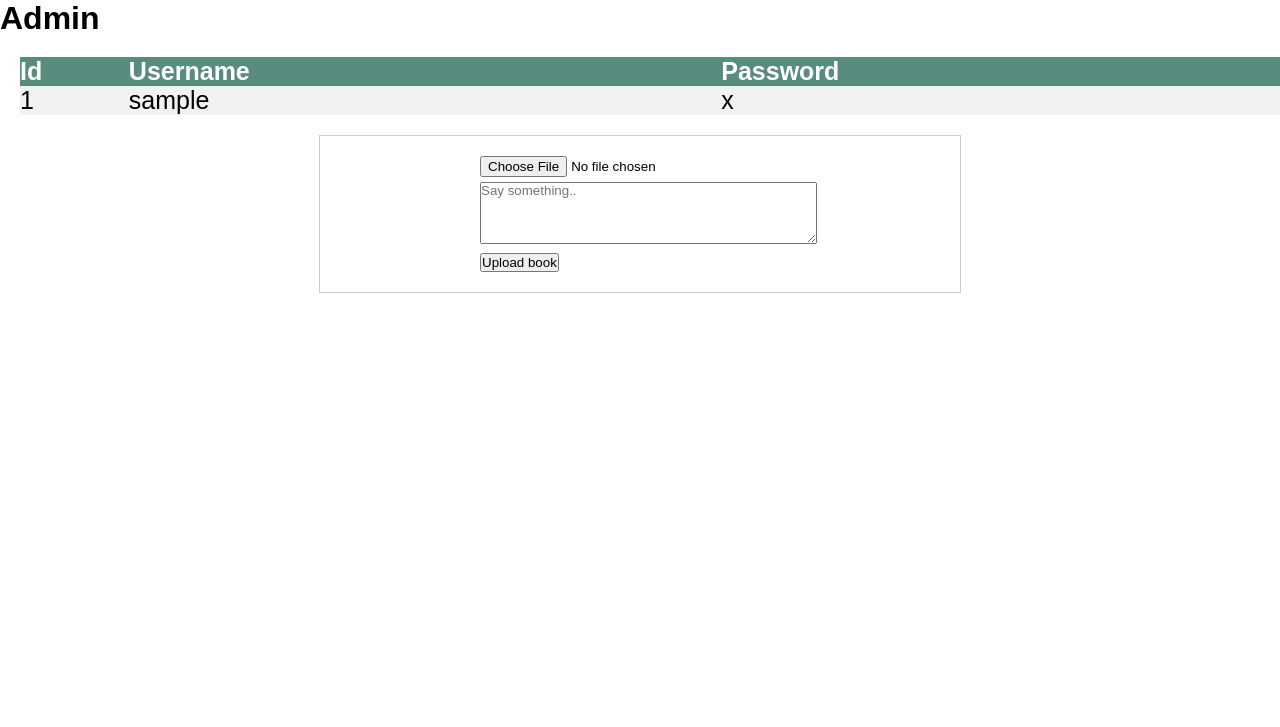
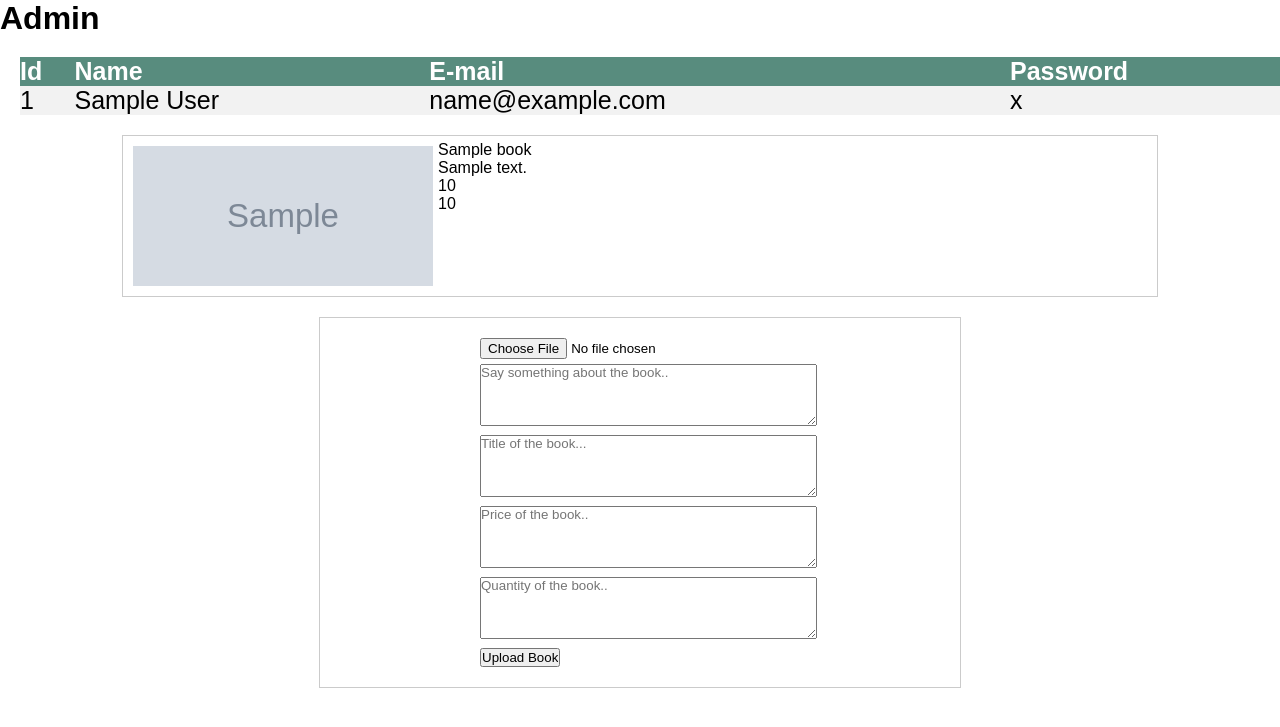
Before and after one commit to mnzjade/booksHaven, a PHP site: page /admin/index.php in a window 1280 px wide. Shown: the top 727 px of the page. Run offline with PHP 8.4, Linux system fonts and the light colour scheme; tables that the repository leaves empty or names only in its code hold one stand-in row (values such as "Sample post"); grey boxes marked "Sample" are stand-in pictures.

Commit message:
01-31-2021

```diff
--- /dev/null
+++ b/admin/index.php
@@ -0,0 +1,124 @@
+<!DOCTYPE html>
+<html lang="en" dir="ltr">
+  <head>
+    <meta charset="utf-8">
+    <link rel="stylesheet" href="css/styles.css">
+    <title>BooksHaven</title>
+  </head>
+  <body>
+
+    <h1>Admin</h1>
+
+    <table>
+      <tr>
+        <th>Id</th>
+        <th>Name</th>
+        <th>E-mail</th>
+        <th>Password</th>
+      </tr>
+
+      <?php
+      $msg = "";
+
+      // if upload button is pressed
+  if (isset($_POST['upload'])) {
+
+        // the path to store the uploaded image
+        $target = "../images/".basename($_FILES['book_image']['name']);
+
+        // connect to the database...
+        $db = mysqli_connect("localhost", "root", "", "bookshaven");
+
+        // get all the submitted data from the form
+        $book_title = $_POST['book_title'];
+        $book_qty = $_POST['book_qty'];
+        $book_price = $_POST['book_price'];
+        $book_desc = $_POST['book_desc'];
+        $book_image = $_FILES['book_image']['name'];
+
+
+
+        $sql = "INSERT INTO books (book_title, book_qty, book_price, book_desc, book_image) VALUES ('$book_title', '$book_qty', '$book_price', '$book_desc', '$book_image')";
+        mysqli_query($db, $sql); //stores the submitted data into the database table: books
+
+        //MOVE THE UPLOADED IMAGE INTO FOLDER
+        if (move_uploaded_file($_FILES['book_image']['tmp_name'], $target)) {
+          $msg = "Image uploades successfully";
+        } else {
+          $msg = "There was a problem uploading image";
+        }
+
+
+      }
+      // DISPLAY USERS
+      $conn = mysqli_connect("localhost", "root", "", "bookshaven");
+      if ($conn-> connect_error){
+        die("Connection failed:". $conn-> connect_error);
+      }
+
+      $sql = "SELECT id, name, email, password from admin";
+      $result = $conn-> query($sql);
+
+      if ($result-> num_rows > 0) {
+        while ($row = $result-> fetch_assoc()) {
+          echo "<tr><td>". $row["id"] ."</td><td>". $row["name"] ."</td><td>". $row["email"] ."</td><td>". $row["password"] ."</td></tr>";
+        }
+        echo "</table>";
+      }
+      else {
+        echo "0 result";
+      }
+
+      $conn-> close();
+       ?>
+   </table>
+
+   <?php
+    // display data
+   $db = mysqli_connect("localhost", "root", "", "bookshaven");
+   $sql = "SELECT * FROM books";
+   $result = mysqli_query($db, $sql);
+   while ($row = mysqli_fetch_array($result)) {
+     echo "<div id='img_div'>";
+      echo "<img src='../images/".$row['book_image']."'>";
+      echo "<p>".$row['book_title']."</p>";
+      echo "<p>".$row['book_desc']."</p>";
+      echo "<p>".$row['book_price']."</p>";
+      echo "<p>".$row['book_qty']."</p>";
+     echo "</div>";
+     // code...
+   }
+
+    ?>
+
+
+    <div id="content">
+      <form method="post" action="index.php" enctype="multipart/form-data">
+        <input type="hidden" name="size" value="1000000">
+        <div>
+          <input type="file" name="book_image">
+        </div>
+        <div>
+          <textarea name="book_desc" cols="40" rows="4" placeholder="Say something about the book.."></textarea>
+        </div>
+        <div>
+          <textarea name="book_title" cols="40" rows="4" placeholder="Title of the book..."></textarea>
+        </div>
+        <div>
+          <textarea name="book_price" cols="40" rows="4" placeholder="Price of the book.."></textarea>
+        </div>
+        <div>
+          <textarea name="book_qty" cols="40" rows="4" placeholder="Quantity of the book.."></textarea>
+        </div>
+
+        <div>
+          <input type="submit" name="upload" value="Upload Book">
+
+        </div>
+
+      </form>
+
+    </div>
+
+  </body>
+</html>
--- a/styles.css
+++ b/css/styles.css
@@ -153,3 +153,11 @@ img {
   width: 300px;
   height: 140px;
 }
+
+
+/* table */
+
+.img_div book_image{
+  height: 30px;
+
+}
--- a/header.html
+++ b/header.html
@@ -3,7 +3,7 @@
 
 <head>
   <meta charset="utf-8">
-  <link rel="stylesheet" href="styles.css">
+  <link rel="stylesheet" href="css/styles.css">
   <link rel="preconnect" href="https://fonts.gstatic.com">
   <link href="https://fonts.googleapis.com/css2?family=Montserrat:wght@500&display=swap" rel="stylesheet">
   <script src="https://kit.fontawesome.com/9dc4c453bf.js" crossorigin="anonymous"></script>
--- a/index.php
+++ /dev/null
@@ -1,95 +0,0 @@
-<!DOCTYPE html>
-<html lang="en" dir="ltr">
-  <head>
-    <meta charset="utf-8">
-    <link rel="stylesheet" href="styles.css">
-    <title>BooksHaven</title>
-  </head>
-  <body>
-
-    <h1>Admin</h1>
-
-    <table>
-      <tr>
-        <th>Id</th>
-        <th>Username</th>
-        <th>Password</th>
-      </tr>
-
-      <?php
-      $msg = "";
-
-      // if upload button is pressed
-  if (isset($_POST['upload'])) {
-
-        // the path to store the uploaded image
-        $target = "images/".basename($_FILES['image']['name']);
-
-        // connect to the database...
-
-        $db = mysqli_connect("localhost", "root", "", "books");
-
-        // get all the submitted data from the form
-        $image = $_FILES['image']['name'];
-        $description = $_POST['description'];
-
-        $sql = "INSERT INTO books (image, description) VALUES ('$image', '$description')";
-        mysqli_query($db, $sql); //stores the submitted data into the database table: books
-
-        //MOVE THE UPLOADED IMAGE INTO FOLDER
-        if (move_uploaded_file($_FILES['tmp_name']['name'], $target )) {
-          $msg = "Image uploades successfully";
-        } else {
-          $msg = "There was a problem uploading image";
-        }
-
-
-      }
-
-
-
-
-
-      $conn = mysqli_connect("localhost", "root", "", "admin_users");
-      if ($conn-> connect_error){
-        die("Connection failed:". $conn-> connect_error);
-      }
-
-      $sql = "SELECT id, username, password from admin_users";
-      $result = $conn-> query($sql);
-
-      if ($result-> num_rows > 0) {
-        while ($row = $result-> fetch_assoc()) {
-          echo "<tr><td>". $row["id"] ."</td><td>". $row["username"] ."</td><td>". $row["password"] ."</td></tr>";
-        }
-        echo "</table>";
-      }
-      else {
-        echo "0 result";
-      }
-
-      $conn-> close();
-       ?>
-    </table>
-
-
-    <div id="content">
-      <form class="" action="index.html" method="post" enctype="multipart/form-data">
-        <input type="hidden" name="size" value="1000000">
-        <div>
-          <input type="file" name="image">
-        </div>
-        <div>
-          <textarea name="description" rows="4" cols="40" placeholder="Say something.."></textarea>
-        </div>
-        <div>
-          <input type="submit" name="upload" value="Upload book">
-
-        </div>
-
-      </form>
-
-    </div>
-
-  </body>
-</html>
```
Also changed, not shown: index.html (+9 -3 lines), images/1.jpg (added), images/131479813_814338619411852_3633450908533133007_n.png (added), images/2.jpg (added), images/3.jpg (added), images/original (1).jpg (added), images/original.jpg (added).
